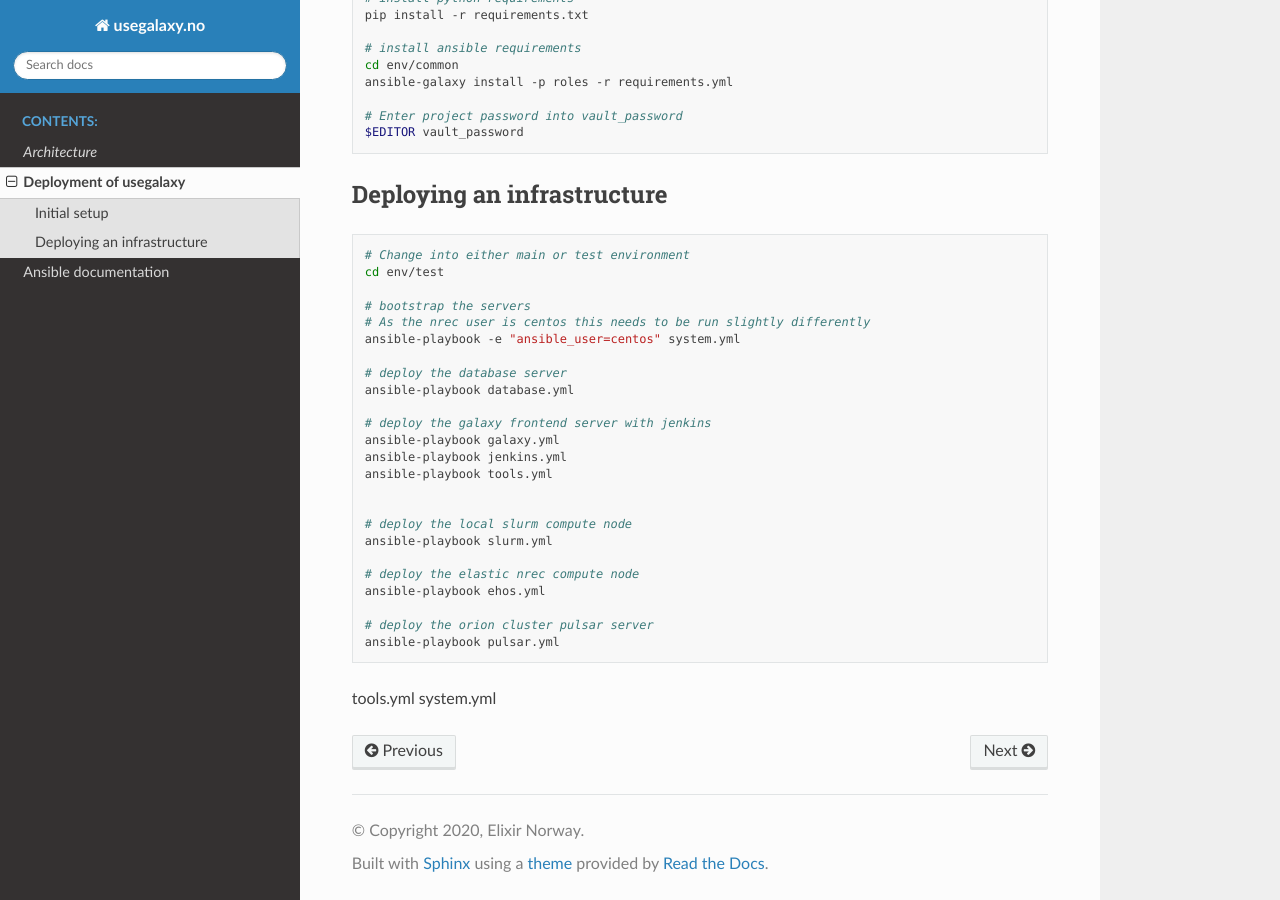
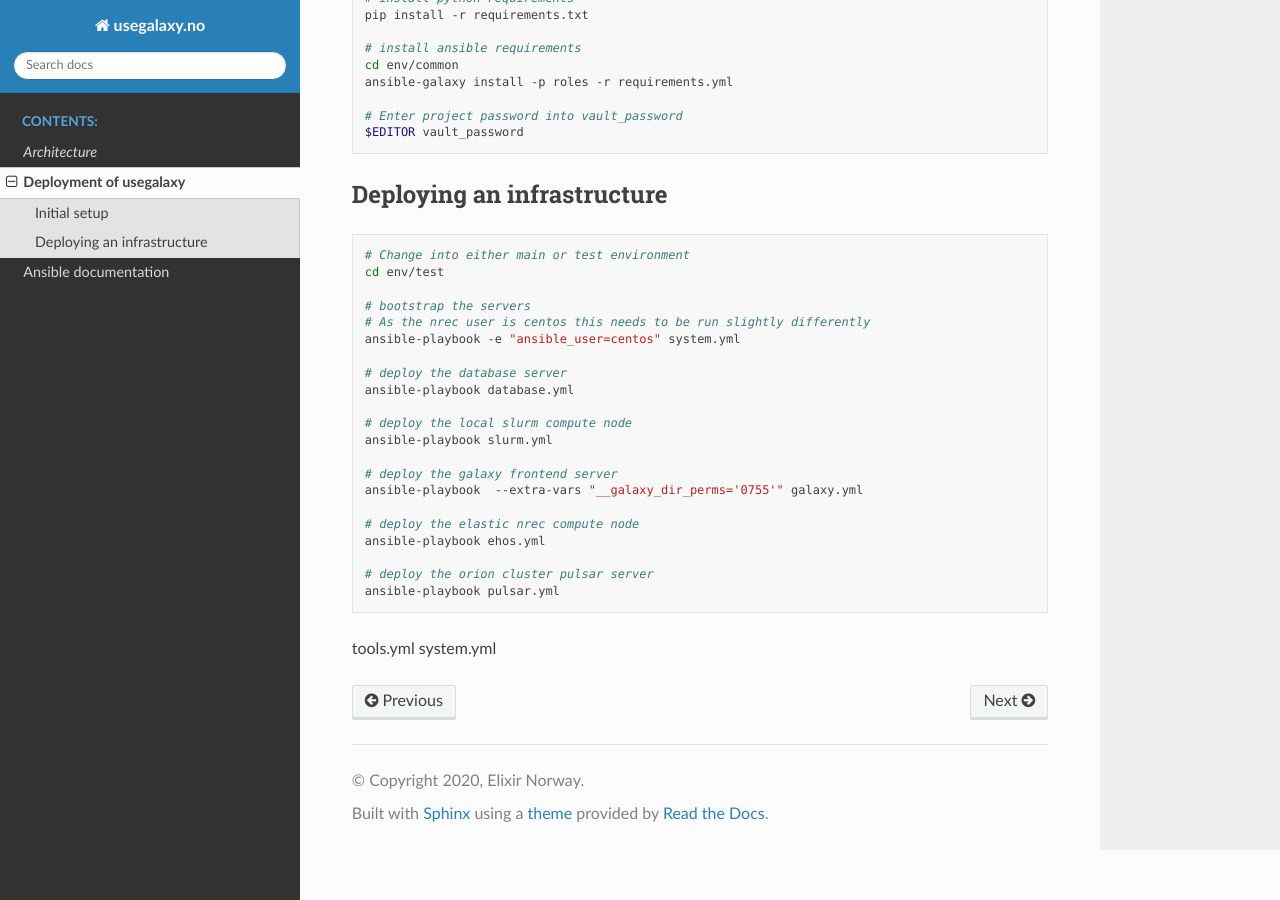
Before and after one commit to elixir-no-nels/usegalaxy-docs, a Sphinx documentation site: the page built from source/deployment.rst, in a window 1280 px wide and 900 px high, scrolled down 750 px. Built offline with Sphinx 7.4.7 and the Read the Docs theme 2.0.0, drawn with Linux system fonts in a browser that asks for light colours; the version number could not be read and is left out.

Commit message:
Add permissions when running galaxy playbook

```diff
--- a/source/deployment.rst
+++ b/source/deployment.rst
@@ -59,14 +59,11 @@ Deploying an infrastructure
   # deploy the database server
   ansible-playbook database.yml
 
-  # deploy the galaxy frontend server with jenkins
-  ansible-playbook galaxy.yml
-  ansible-playbook jenkins.yml
-  ansible-playbook tools.yml
-
-
   # deploy the local slurm compute node
   ansible-playbook slurm.yml
+
+  # deploy the galaxy frontend server
+  ansible-playbook  --extra-vars "__galaxy_dir_perms='0755'" galaxy.yml
 
   # deploy the elastic nrec compute node
   ansible-playbook ehos.yml
```
